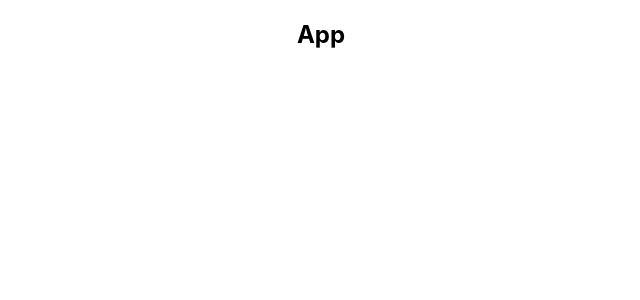
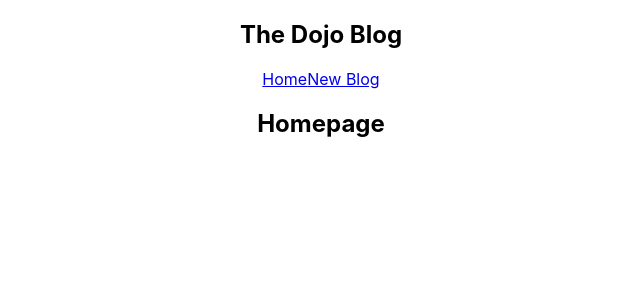
Before and after one commit to MassimilianoTagliabue/dojo-blog, a React (Create React App) app: page / in a window 1280 px wide. Shown: the top 300 px of the page, without its empty margins (319-959 px from the left). Built offline with nearby package versions, Linux system fonts and the light colour scheme.

Commit message:
feat: creazione home + navbar

```diff
--- a/src/App.js
+++ b/src/App.js
@@ -1,4 +1,6 @@
 import './App.css';
+import Navbar from './Navbar';
+import Home from './Home';
 
 function App() {
 
@@ -6,8 +8,9 @@
 
   return (
     <div className="App">
+      <Navbar/>
       <div className="content">
-        <h2>App</h2>
+        <Home/>
 
       </div>
     </div>
--- /dev/null
+++ b/src/Home.js
@@ -0,0 +1,9 @@
+const Home = () => {
+    return (
+        <div className="home">
+            <h2>Homepage</h2>
+        </div>
+    );
+}
+
+export default Home;
--- /dev/null
+++ b/src/Navbar.js
@@ -0,0 +1,13 @@
+const Navbar = () => {
+    return (
+        <nav className="nav">
+            <h1>The Dojo Blog</h1>
+            <div className="links">
+                <a href="/">Home</a>
+                <a href="/create">New Blog</a>
+            </div>
+        </nav>
+     );
+}
+
+export default Navbar;
```
